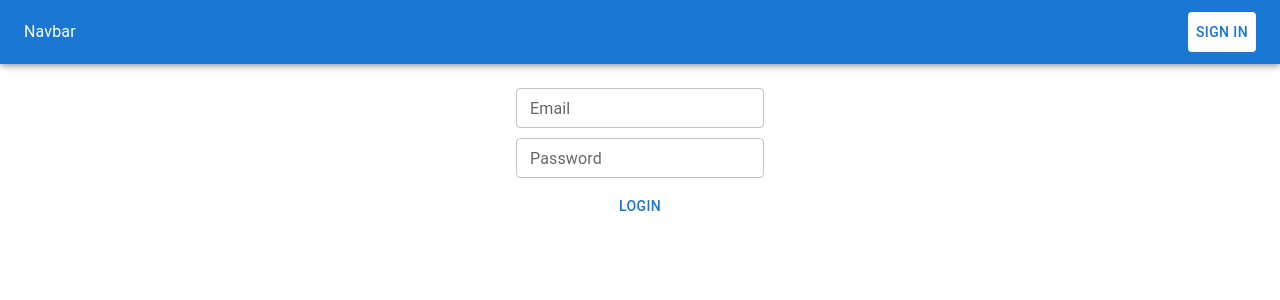
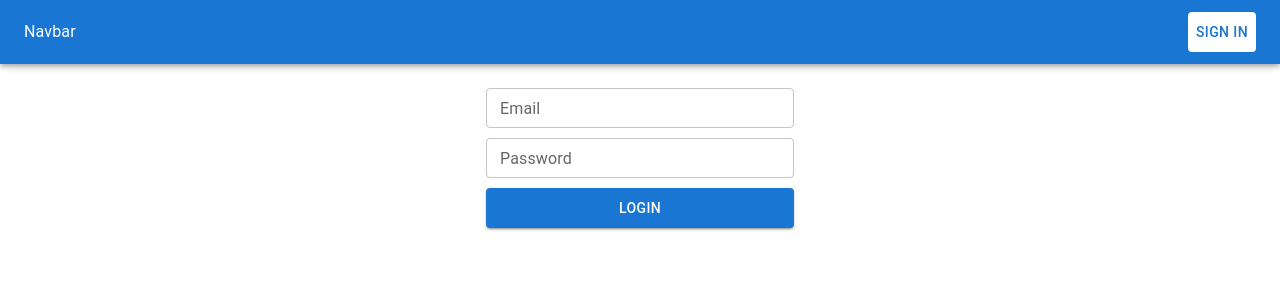
Before and after one commit to paulohfev/bjj-manager-app, a Next.js app: page /login in a window 1280 px wide. Shown: the top 300 px of the page. Built offline with nearby package versions, Linux system fonts and the light colour scheme; no server answers.

Commit message:
Update the loading state to the login button and Button component

```diff
--- a/src/app/api/auth/[...nextauth]/route.ts
+++ b/src/app/api/auth/[...nextauth]/route.ts
@@ -1,4 +1,4 @@
-import NextAuth, { Session, User } from 'next-auth'
+import NextAuth, { AuthOptions, Session, User } from 'next-auth'
 import CredentialsProvider from 'next-auth/providers/credentials'
 
 import { APP_ROUTES } from '@/constants/appRoutes'
@@ -6,7 +6,7 @@ import { login } from '@/services/LoginService'
 import { AuthToken } from '@/types/CustomAuth'
 import { Login } from '@/types/api/Login'
 
-const authOptions = {
+const authOptions: AuthOptions = {
   providers: [
     CredentialsProvider({
       name: 'Login',
--- a/src/app/login/_controllers/useLoginController.ts
+++ b/src/app/login/_controllers/useLoginController.ts
@@ -13,7 +13,7 @@ const useLoginController = () => {
   const formMethods = useForm<LoginForm>()
   const { handleSubmit } = formMethods
 
-  const { mutate } = useMutation({
+  const { mutate, isPending } = useMutation({
     mutationFn: async (params: Login) => {
       await signIn('credentials', {
         email: params.email,
@@ -31,6 +31,7 @@ const useLoginController = () => {
   return {
     formMethods,
     onSubmit,
+    isSignInLoading: isPending,
   }
 }
 
--- a/src/app/login/page.tsx
+++ b/src/app/login/page.tsx
@@ -1,6 +1,6 @@
 'use client'
 
-import { Box } from '@mui/material'
+import { Box, Grid } from '@mui/material'
 
 import { FormProvider } from 'react-hook-form'
 
@@ -13,10 +13,12 @@ import useLoginController from './_controllers/useLoginController'
 import styles from './styles'
 
 const LoginPage: React.FC = () => {
-  const { formMethods, onSubmit } = useLoginController()
+  const { formMethods, isSignInLoading, onSubmit } = useLoginController()
 
   return (
     <FormProvider {...formMethods}>
+      <Grid container sx={styles.gridContainer}>
+        <Grid item xs={3}>
           <Box component='form' sx={styles.container} onSubmit={onSubmit}>
             <TextFieldController
               controllerProps={{
@@ -44,8 +46,12 @@ const LoginPage: React.FC = () => {
               type={TextFieldType.password}
             />
 
-        <Button type='submit'>Login</Button>
+            <Button isLoading={isSignInLoading} variant='contained' sx={styles.button} type='submit'>
+              Login
+            </Button>
           </Box>
+        </Grid>
+      </Grid>
     </FormProvider>
   )
 }
--- a/src/app/login/styles.ts
+++ b/src/app/login/styles.ts
@@ -6,6 +6,16 @@ const styles = {
     justifyContent: 'center',
     gap: '10px',
   },
+
+  button: {
+    height: '40px',
+    width: '100%',
+  },
+
+  gridContainer: {
+    alignItems: 'center',
+    justifyContent: 'center',
+  },
 }
 
 export default styles
--- a/src/components/Button/index.tsx
+++ b/src/components/Button/index.tsx
@@ -1,9 +1,15 @@
-import { Button as MUIButton, ButtonProps as MUIButtonProps } from '@mui/material'
+import { CircularProgress, Button as MUIButton, ButtonProps as MUIButtonProps } from '@mui/material'
 
-export type ButtonProps = MUIButtonProps
+export type ButtonProps = MUIButtonProps & {
+  isLoading?: boolean
+}
 
-const Button: React.FC<ButtonProps> = ({ children, ...props }) => {
-  return <MUIButton {...props}>{children}</MUIButton>
+const Button: React.FC<ButtonProps> = ({ children, disabled, isLoading, ...props }) => {
+  return (
+    <MUIButton disabled={isLoading || disabled} {...props}>
+      {isLoading ? <CircularProgress size={25} /> : children}
+    </MUIButton>
+  )
 }
 
 export default Button
--- a/src/components/TextField/index.tsx
+++ b/src/components/TextField/index.tsx
@@ -13,7 +13,7 @@ export type TextFieldProps = Omit<MUITextFieldProps, 'size'> & {
 }
 
 const TextField: React.FC<TextFieldProps> = ({ size = InputSize.medium, ...props }) => {
-  return <MUITextField {...props} size={size} />
+  return <MUITextField {...props} size={size} sx={{ width: '100%' }} />
 }
 
 export default TextField
```
Also changed, not shown: 1 other file (tests, documents, lock files or other folders). Lines whose indentation alone changed are shown as unchanged.
